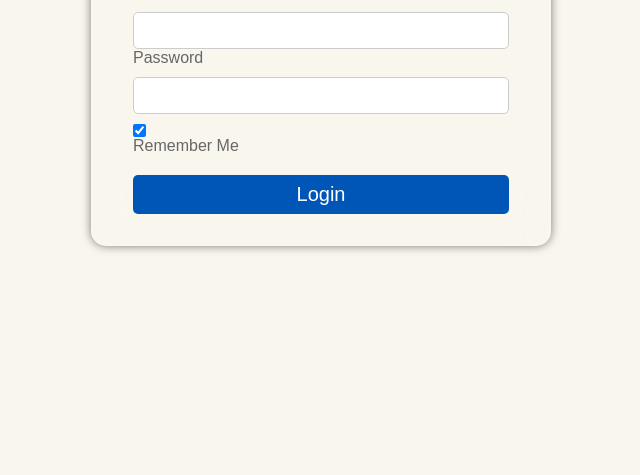
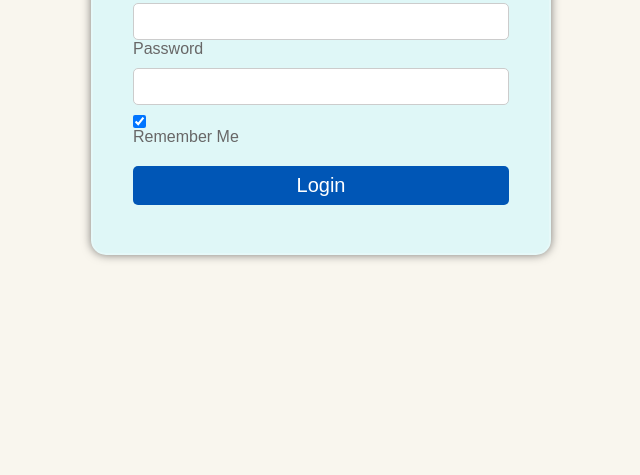
Before and after one commit to wawtv/wawtv.github.io, a plain HTML site: page index.html in a window 1280 px wide. Shown: the part 325-800 px from the top of the page, without its empty margins (319-959 px from the left). Drawn offline with Linux system fonts and the light colour scheme.

Commit message:
Update index.html

```diff
--- a/index.html
+++ b/index.html
@@ -13,7 +13,8 @@ background-color: #F9F6EE; //#fffafa;
  }
 
 .login-container {
-  width: 90%;
+  width: 100%;
+  height: 360px;
   max-width: 460px;
   margin: 5% auto;
   padding: 30px 40px;
@@ -21,8 +22,9 @@ background-color: #F9F6EE; //#fffafa;
  // background-color: #eee;
  // box-shadow: 0 0 10px 0 rgba(0,0,0,0.2);
 
-  //  background: #fdf9f900;
-   background-color: rgba(253, 249, 249, 0);
+  // background: #fdf9f900;
+   //background-color: rgba(253, 249, 249, 0);
+    background-color: #dff7f7;
     background-position-x: 0%;
     background-position-y: 0%;
     background-repeat: repeat;
```
